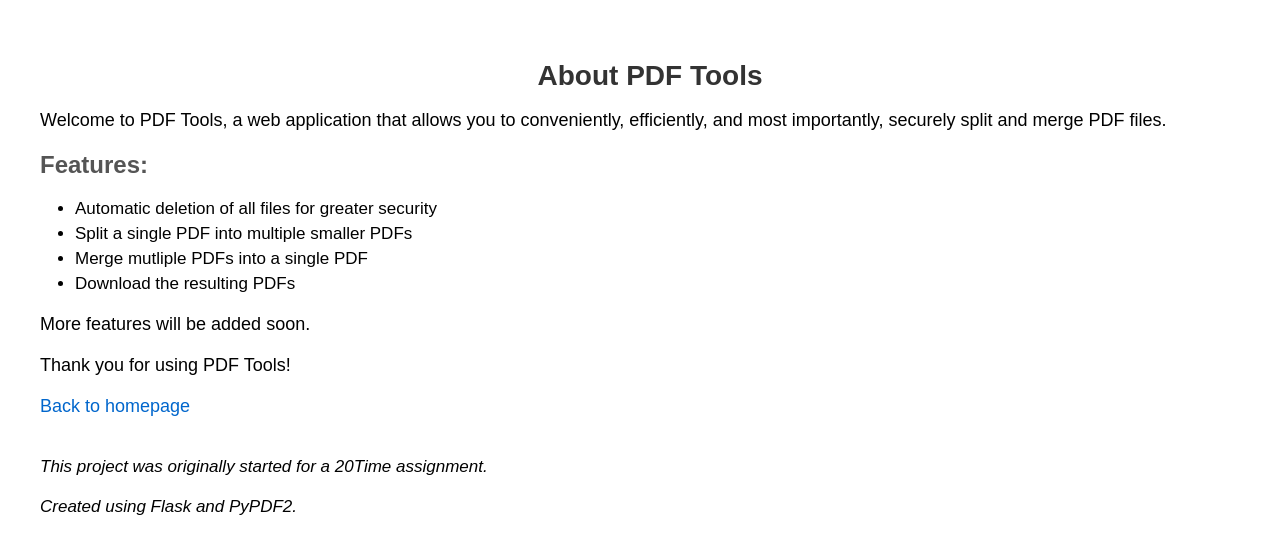
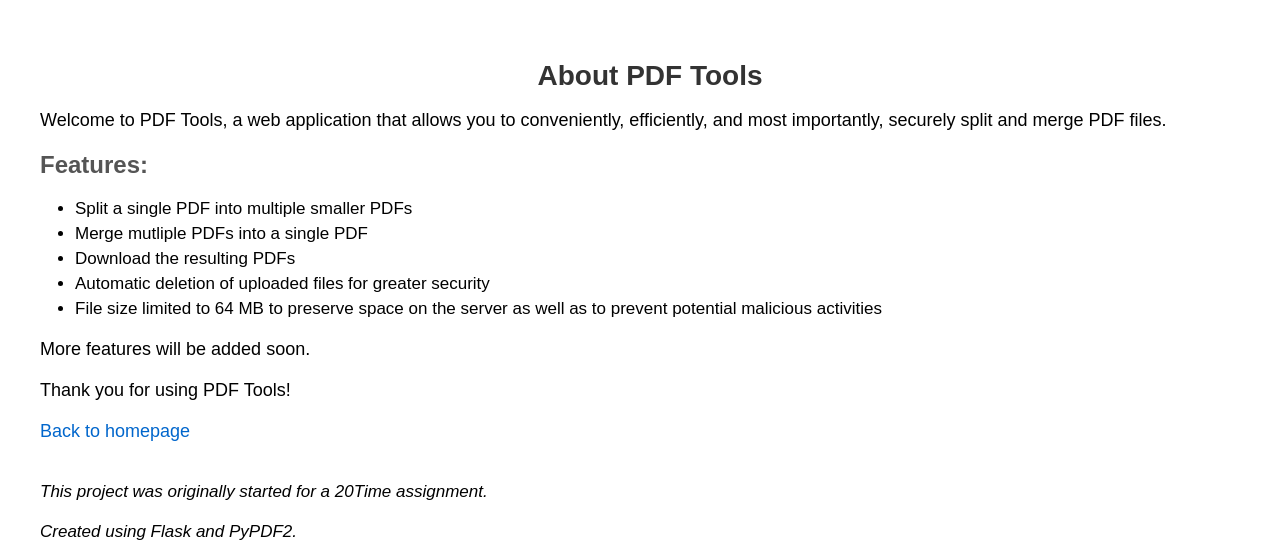
Before and after one commit to khalrab27/pdf-tools, a Flask app: page /about in a window 1280 px wide. Shown: the top 559 px of the page. Run offline with Flask 3, Linux system fonts and the light colour scheme.

Commit message:
Update about.html

```diff
--- a/templates/about.html
+++ b/templates/about.html
@@ -29,10 +29,14 @@
 
     <h2 class="about-page" style="margin-top: 20px">Features:</h2>
     <ul>
-      <li>Automatic deletion of all files for greater security</li>
       <li>Split a single PDF into multiple smaller PDFs</li>
       <li>Merge mutliple PDFs into a single PDF</li>
       <li>Download the resulting PDFs</li>
+      <li>Automatic deletion of uploaded files for greater security</li>
+      <li>
+        File size limited to 64 MB to preserve space on the server as well as to
+        prevent potential malicious activities
+      </li>
     </ul>
 
     <p class="about-page" style="margin-top: 20px; margin-bottom: 20px">
```
